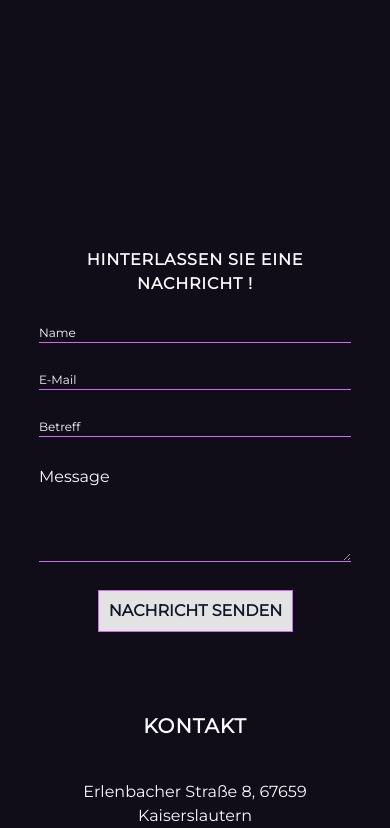
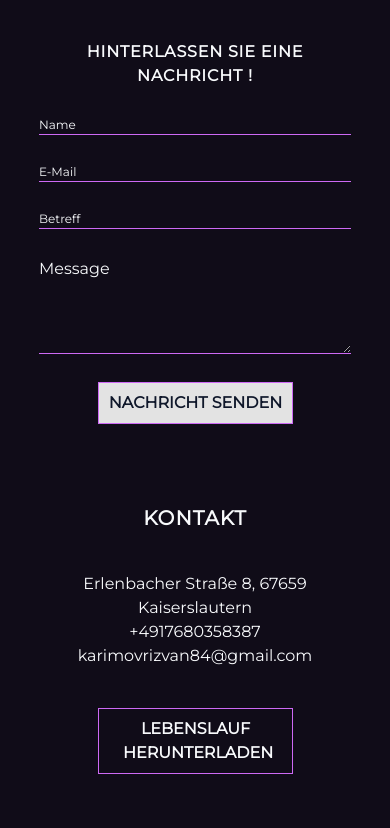
Before and after one commit to rizvan555/My_Portfolio, a React (Create React App) app: page / in a window 390 px wide. Shown: the part 8240-9068 px from the top of the page. Built offline with nearby package versions, Linux system fonts and the light colour scheme.

Commit message:
changed structur responsive design and added function

```diff
--- a/src/pages/footer.tsx
+++ b/src/pages/footer.tsx
@@ -35,7 +35,7 @@ function Footer({ language }: FooterProps) {
 
   return (
     <div className="flex justify-center bg-[#100c18] md:p-4 flex-col border-t-2">
-      <main className="flex justify-around flex-wrap md:mt-0 mt-56 pb-20 ">
+      <main className="flex justify-around flex-wrap md:mt-0 mt-4 pb-20 ">
         <form
           className="flex flex-col gap-7 md:w-[40vw] w-[80vw]"
           onSubmit={formik.handleSubmit}
@@ -101,7 +101,7 @@ function Footer({ language }: FooterProps) {
 
           <section className="mb-14">
             <a
-              className="border border-[#cd69f4] md:p-3 p-2 md:w-[20vw] w-[40vw] mt-10 hvr-radial-out text-center"
+              className="border border-[#cd69f4] md:px-3 px-6 md:py-3 py-2 md:w-[20vw] w-[50vw] mt-10 hvr-radial-out text-center"
               style={{ backgroundColor: 'transparent' }}
               download="Lebenslauf.pdf"
               href="/Lebenslauf.pdf"
```
